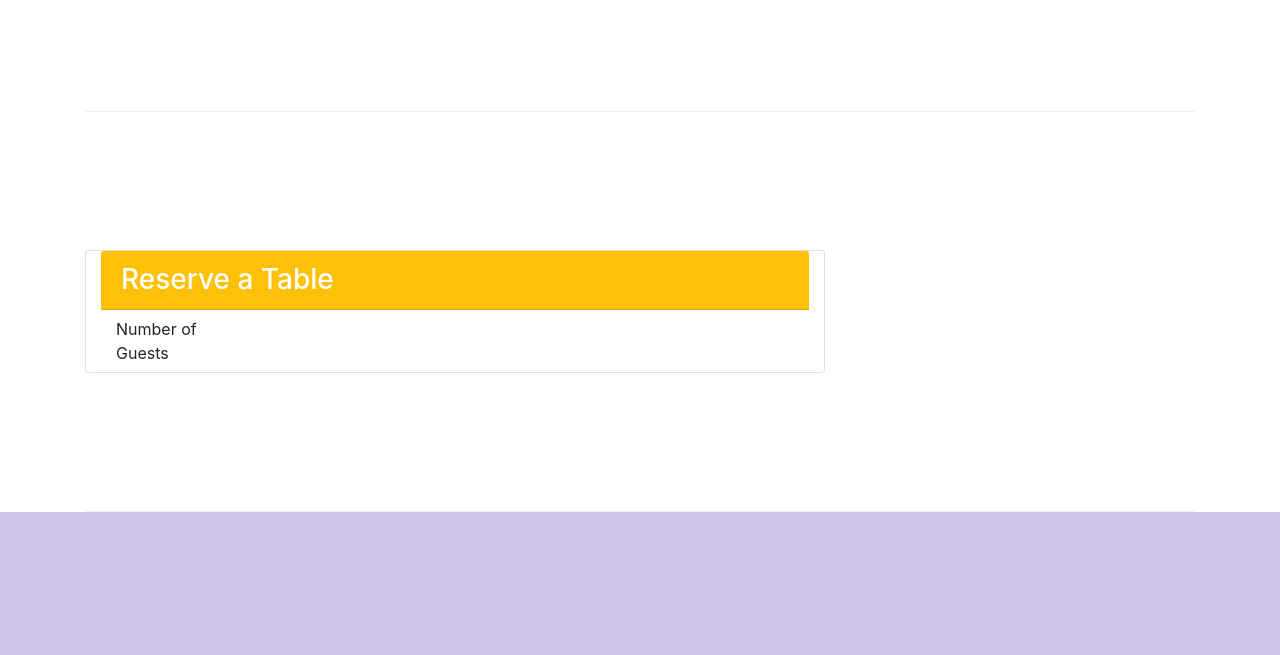
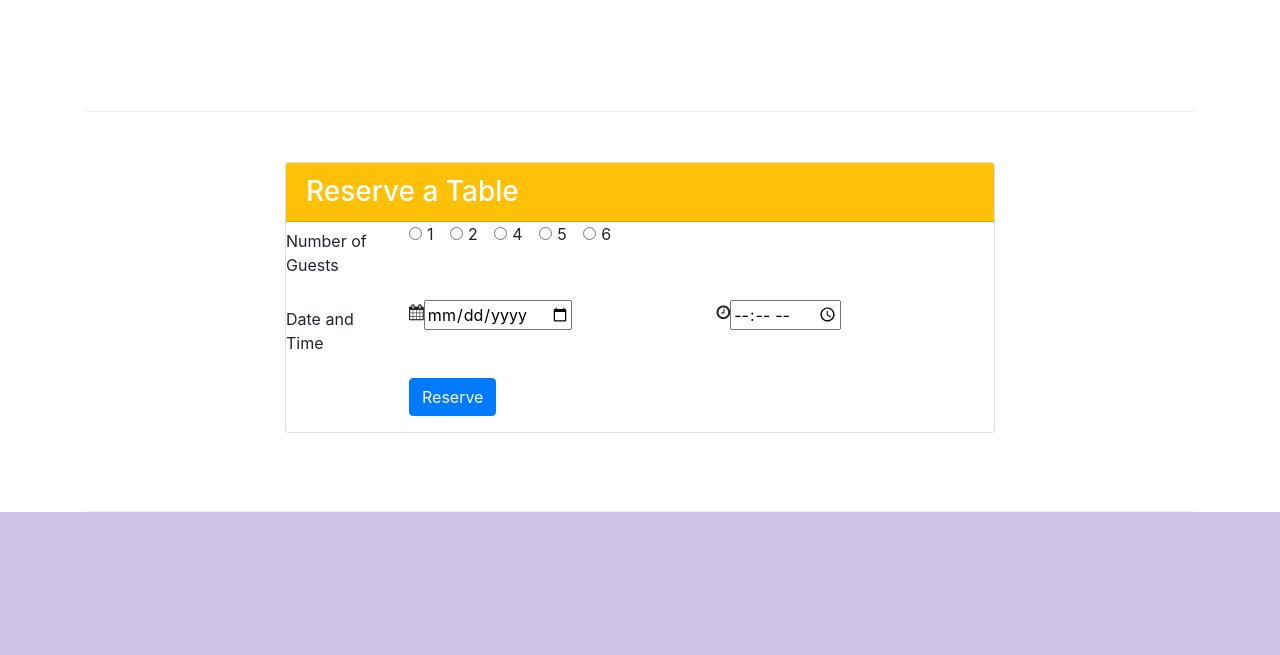
Before and after one commit to swapspingle/assignment, a website: page index.html in a window 1280 px wide. Shown: the part 1422-2077 px from the top of the page. Drawn offline with nearby package versions, Linux system fonts and the light colour scheme.

Commit message:
assignment2

```diff
--- a/index.html
+++ b/index.html
@@ -58,7 +58,7 @@
                     <img src="img/logo.png" class="img-fluid">
                 </div>
                 <div class="col-6 col-sm-3 align-self-center">
-                    <button type="button" class="btn btn-warning btn-sm btn-block">Reserve Table</button>
+                    <button type="button" class="btn btn-warning btn-sm btn-block" onclick="location.href='#reservationform'">Reserve Table</button>
                 </div>
             </div>
         </div>
@@ -122,21 +122,72 @@
                 </div>
             </div>
         </div>
-        <div class="row row-content align-items-center">
-            <div class="card col-12 col-sm-8 align-self-center">
+        <div class="row row-content">
+            <div class="col-12 col-md-8 offset-md-2">
+            <div class="card">
                 <h3 class="card-header bg-warning text-white">Reserve a Table</h3>
                 <div class="card-block">
-                    <form>
-                        <div class="form-group-row">
-                            <label for="guest" class="col-12 col-sm-2 col-form-label">Number of Guests</label>
-
+                    <form id="reservationform">
+                        <div class="form-group row">
+                            <label for="guest" class="col-12 col-md-2 col-form-label">Number of Guests</label>
+                            <div class="col col-md-10 ">
+                                <div class="form-check form-check-inline">
+                                    <label class="form-check-label">
+                                        <input class="form-check-input" type="radio" name="guest" value="option1">1
+                                    </label>
+                                </div>
+                                <div class="form-check form-check-inline">
+                                    <label class="form-check-label">
+                                        <input class="form-check-input" type="radio" name="guest" value="option2">2
+                                    </label>
+                                </div>
+                                <div class="form-check form-check-inline">
+                                    <label class="form-check-label">
+                                        <input class="form-check-input" type="radio" name="guest" value="option4">4
+                                    </label>
+                                </div>
+                                <div class="form-check form-check-inline">
+                                    <label class="form-check-label">
+                                        <input class="form-check-input" type="radio" name="guest" value="option5">5
+                                    </label>
+                                </div>
+                                <div class="form-check form-check-inline">
+                                    <label class="form-check-label">
+                                        <input class="form-check-input" type="radio" name="guest" value="option6">6
+                                    </label>
+                                </div>
+                            </div>
                         </div>
-                        <div class="form-group-row"></div>
-                        <div class="form-group-row"></div>
+                        <div class="form-group row">
+                            <label for="bookingdate" class="col-12 col-md-2 col-form-label">Date and Time</label>
+                            <div class="col-6 col-md-5">
+                                <div class="input-group">
+                                    <span class="input-group-addon">
+                                        <i class="fa fa-calendar"></i>
+                                    </span>
+                                    <input type="date" name="bookingdate" id="bookingdate">
+                                </div>
+                            </div>
+                            <div class="col-6 col-md-5">
+                                <div class="input-group">
+                                    <span class="input-group-addon">
+                                        <i class="fa fa-clock-o"></i>
+                                    </span>
+                                    <input type="time" name="bookingtime" id="bookingtime">
+                                </div>
+                            </div>
+                        </div>
+                        <div class="form-group row">
+                            <div class="offset-md-2 col-md-10">
+                                <button type="submit" class="btn btn-primary">
+                                    Reserve
+                                </button>
+                            </div>
+                        </div>
                     </form>
-
                 </div>
             </div>
+        </div>
         </div>
     </div>
 
```
